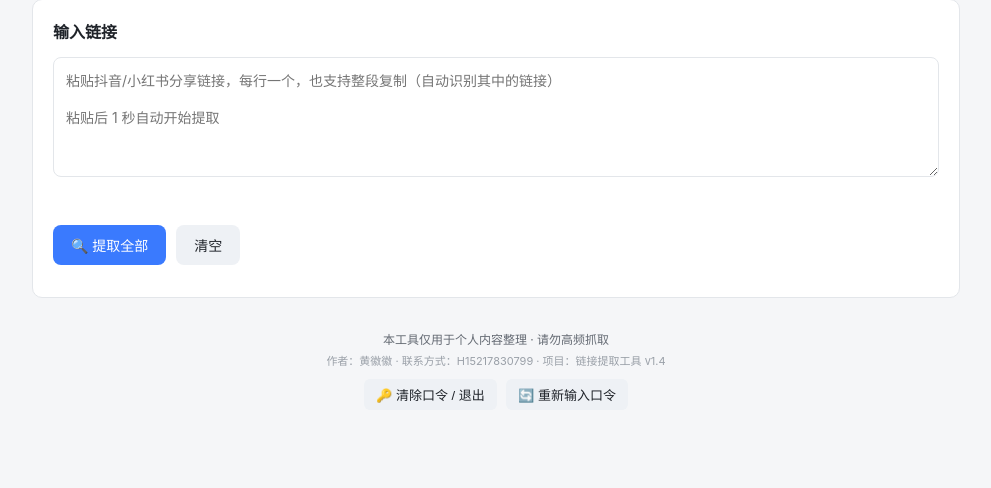
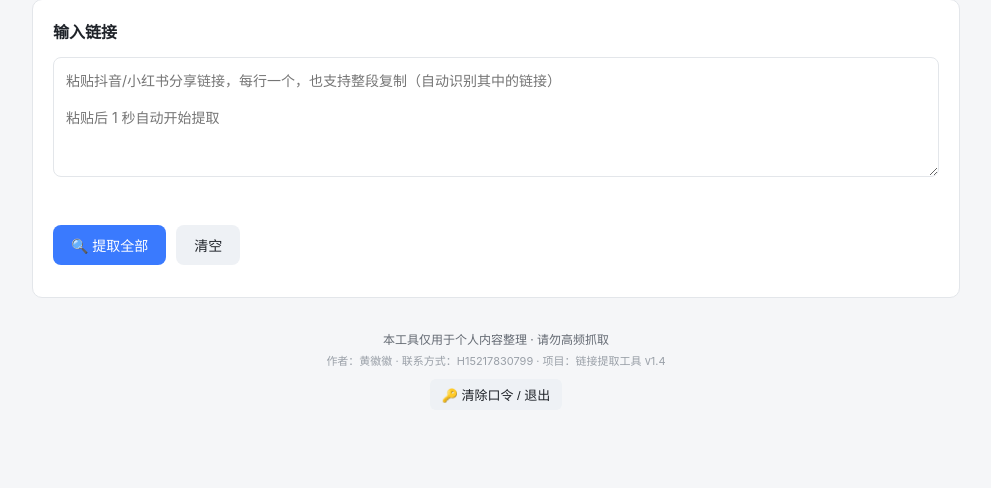
Before and after one commit to 2995288295/link-extractor, a Flask app: page / in a window 1280 px wide. Shown: the part 195-683 px from the top of the page, without its empty margins (144-1135 px from the left). Run offline with Flask 3, Linux system fonts and the light colour scheme; data comes from the database, SQL or seed files in the repository; data that the repository does not hold is empty.

Commit message:
v1.4.2 移除冗余的重新输入口令按钮（口令弹窗已由自动触发覆盖）

```diff
--- a/app/templates/index.html
+++ b/app/templates/index.html
@@ -345,7 +345,6 @@ footer { text-align: center; color: var(--text2); font-size: 12px; margin-top: 3
     <div class="footer-note">本工具仅用于个人内容整理 · 请勿高频抓取</div>
     <div class="footer-author">作者：黄徽徽 · 联系方式：H15217830799 · 项目：链接提取工具 v1.4</div>
     <button class="btn btn-ghost btn-sm" style="margin-top:8px;" onclick="clearAccessToken()">🔑 清除口令 / 退出</button>
-    <button class="btn btn-ghost btn-sm" style="margin-top:8px;margin-left:6px;" onclick="reEnterToken()">🔄 重新输入口令</button>
   </footer>
 </div>
 
@@ -462,13 +461,6 @@ function clearAccessToken() {
   accessToken = "";
   localStorage.removeItem("access_token");
   showToast("已退出，口令已清除");
-}
-
-/** 重新输入口令（口令过期/输错时手动触发） */
-function reEnterToken() {
-  promptForToken().then((ok) => {
-    if (ok) showToast("口令已更新");
-  });
 }
 
 // ---------- 移动端交互（C 项） ----------
```
Also changed, not shown: CHANGELOG.md.
